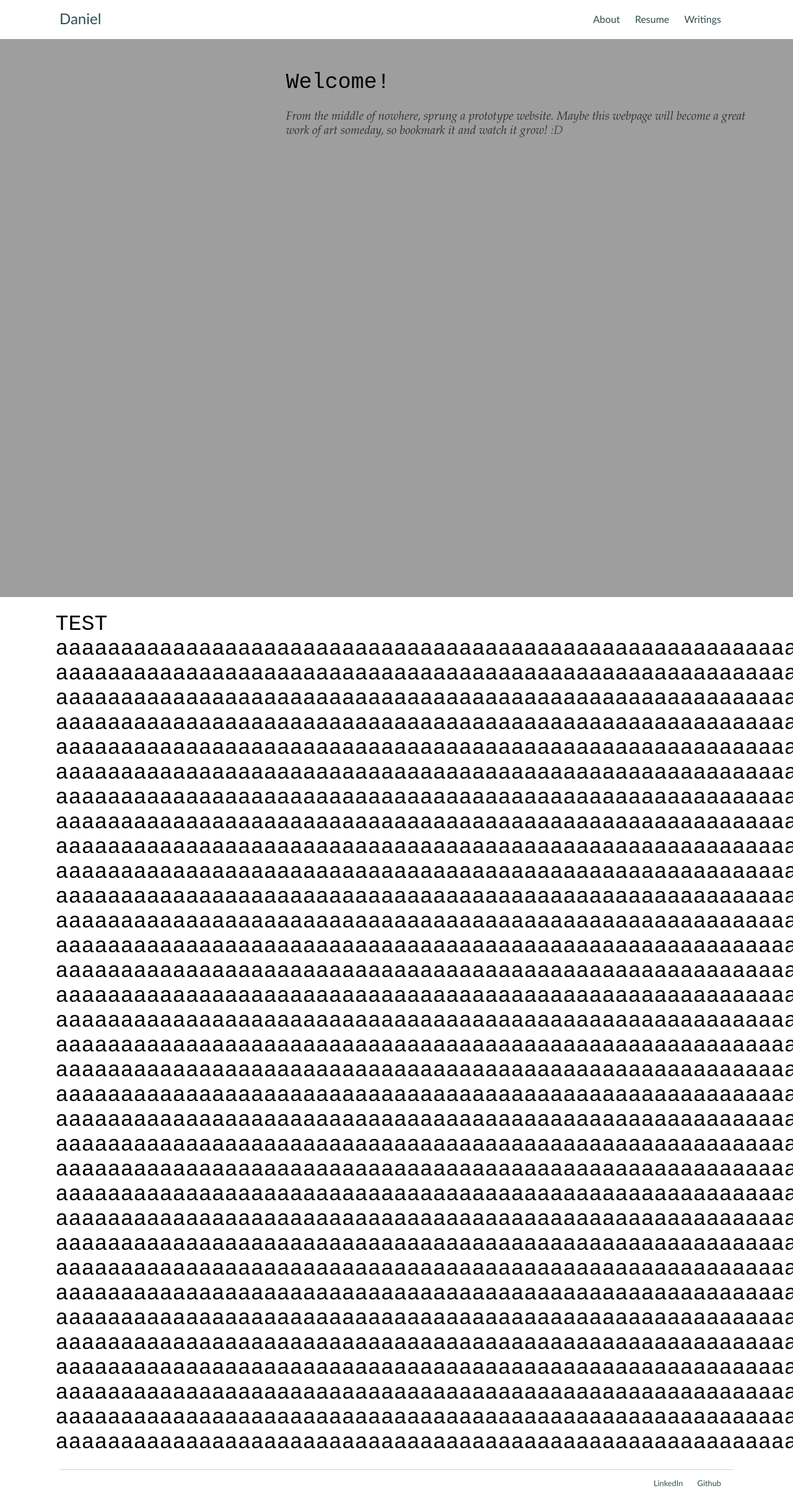
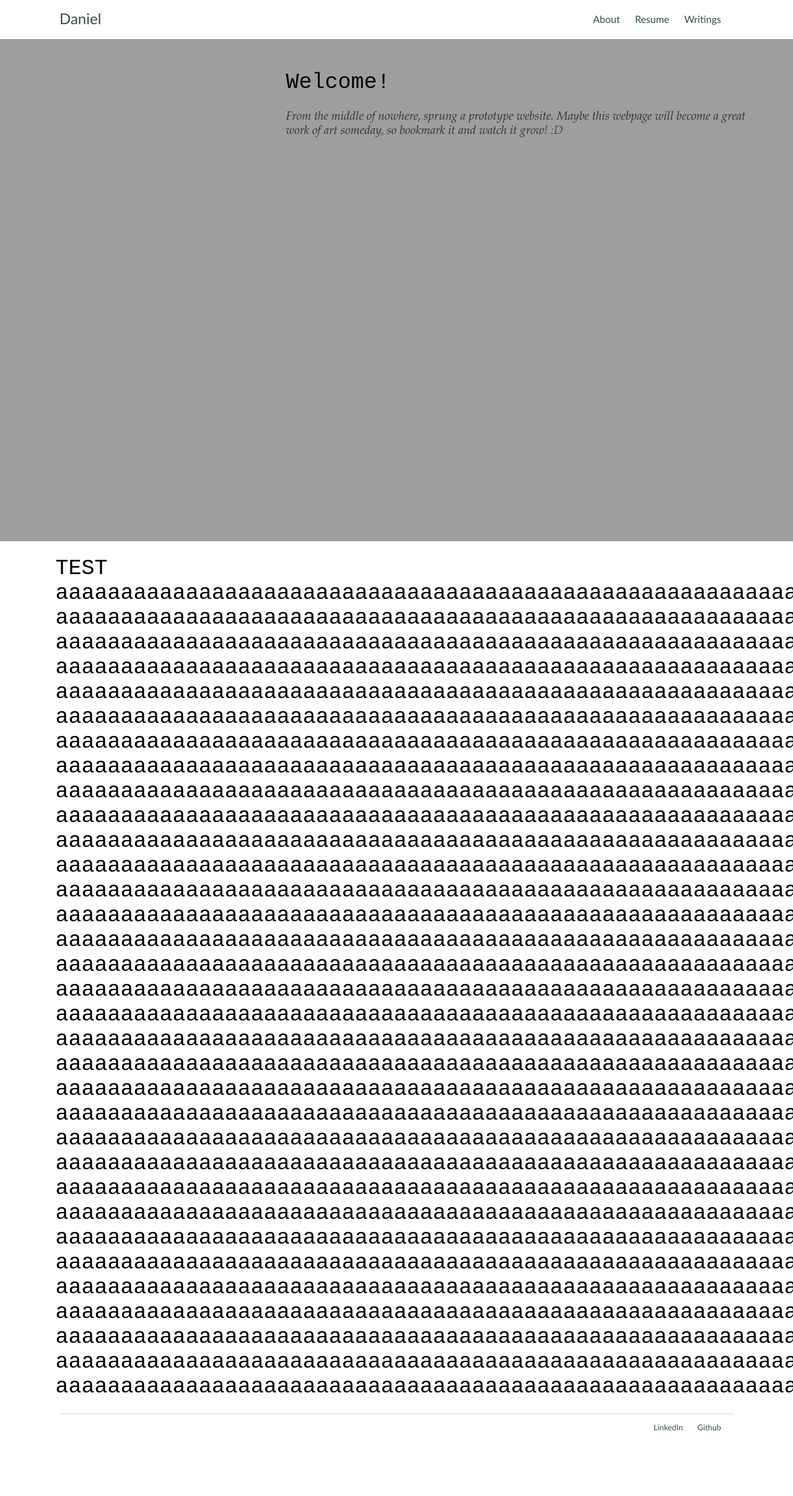
Before and after one commit to Calculasians/calculasians.github.io, a Jekyll site: the page built from index.html, in a window 1280 px wide. Shown: the whole page at 62% size. Built offline with Jekyll 4.4.1, drawn with Linux system fonts in a browser that asks for light colours; after the commit the page ends 2323 px from its top, so only the background shows below that.

Commit message:
Update main.css

```diff
--- a/css/main.css
+++ b/css/main.css
@@ -106,7 +106,7 @@ h1 {
     height:auto;
     max-height:100%;
     width:100vw;
-    height:100vh;
+    height:90vh;
 
     box-sizing: border-box;
 
```
